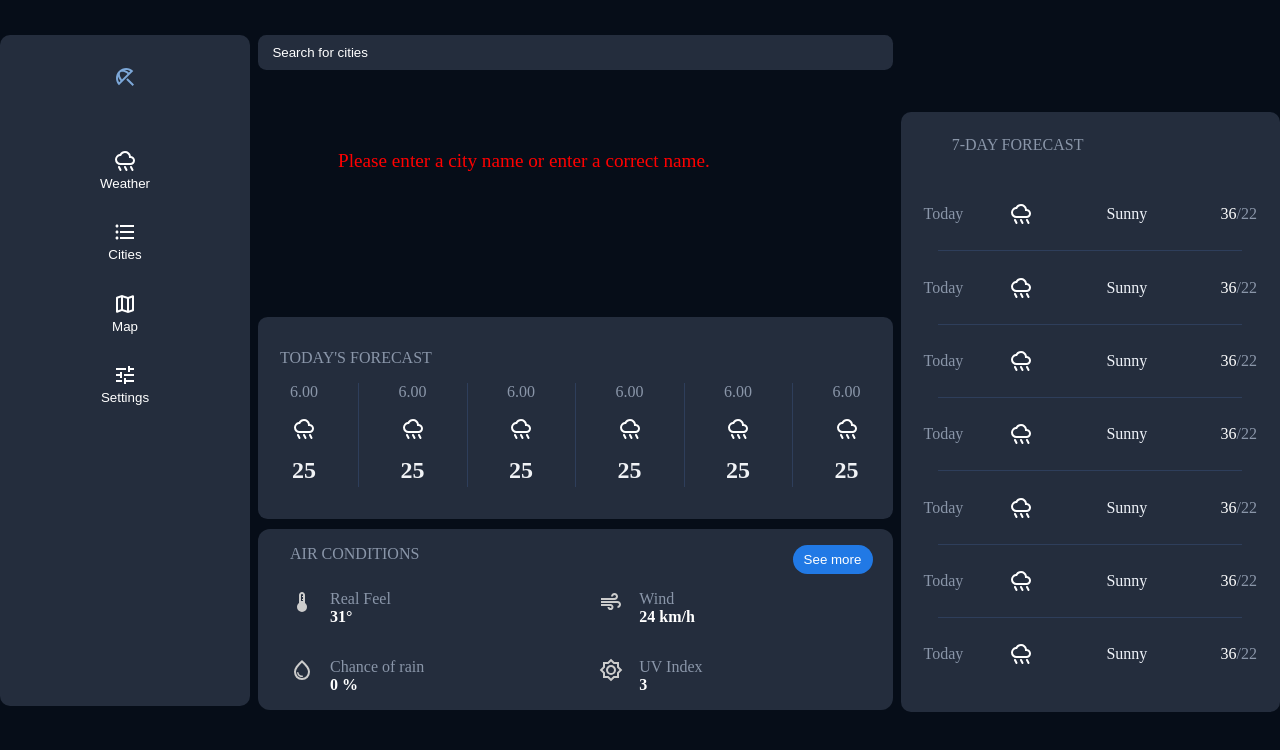
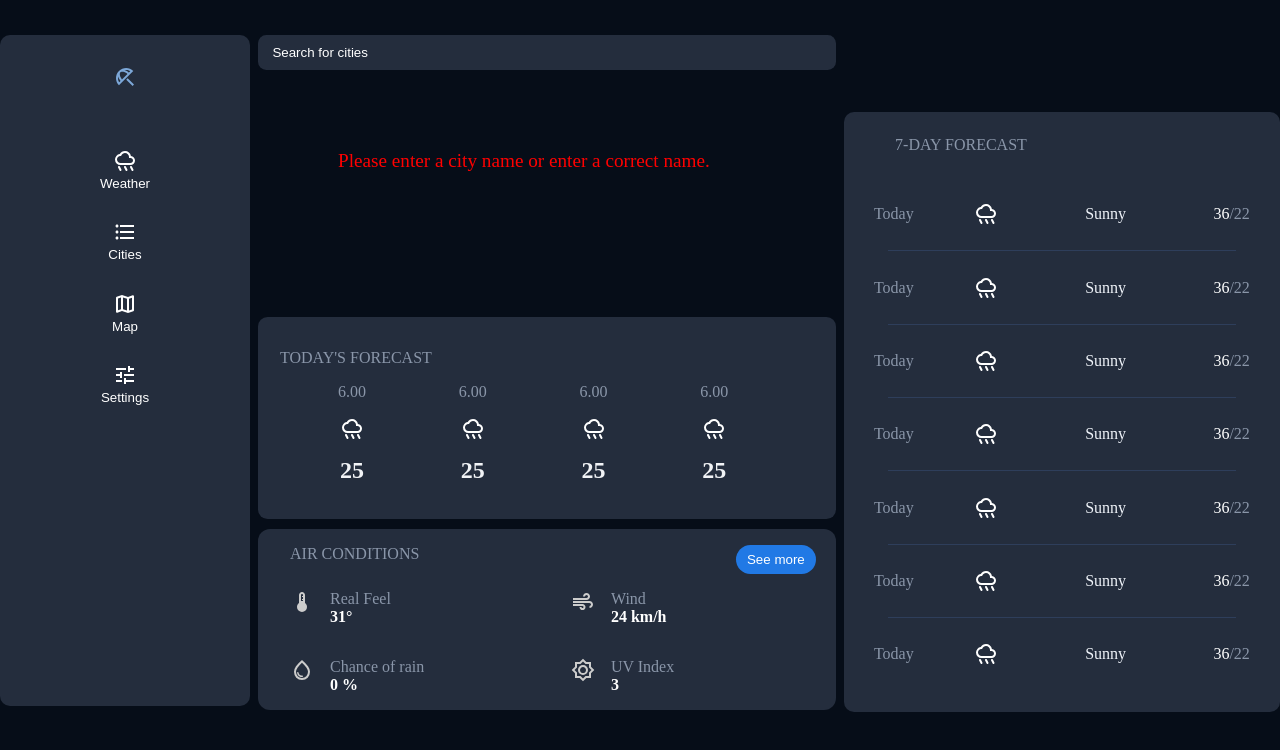
Before and after one commit to Axtam-01/Weather-APP-Vue-js, a Vue app: page / in a window 1280 px wide. Shown: the top 750 px of the page. Built offline with nearby package versions, Linux system fonts and the light colour scheme.

Commit message:
I added a sheet to the 3-hour forecast.

```diff
--- a/src/components/todaysForecast.vue
+++ b/src/components/todaysForecast.vue
@@ -65,6 +65,7 @@
   </div>
 </template>
 <script setup>
+
 </script>
 <style>
 .weatherForecast {
@@ -83,7 +84,15 @@
   display: flex;
   justify-content: space-around;
   color: #8a96a9;
-  gap: 2.5rem;
+  gap: 2.9rem;
+  overflow-y: auto;
+max-width: 30rem;
+padding-left: 3rem;
+max-height: 6.5rem;
+
+}
+.temperatureBlock::-webkit-scrollbar {
+  display: none;
 }
 .line {
   height: 6.5rem;
```
Also changed, not shown: src/components/App.vue (line endings or trailing spaces), 1 other file (tests, documents, lock files or other folders).
